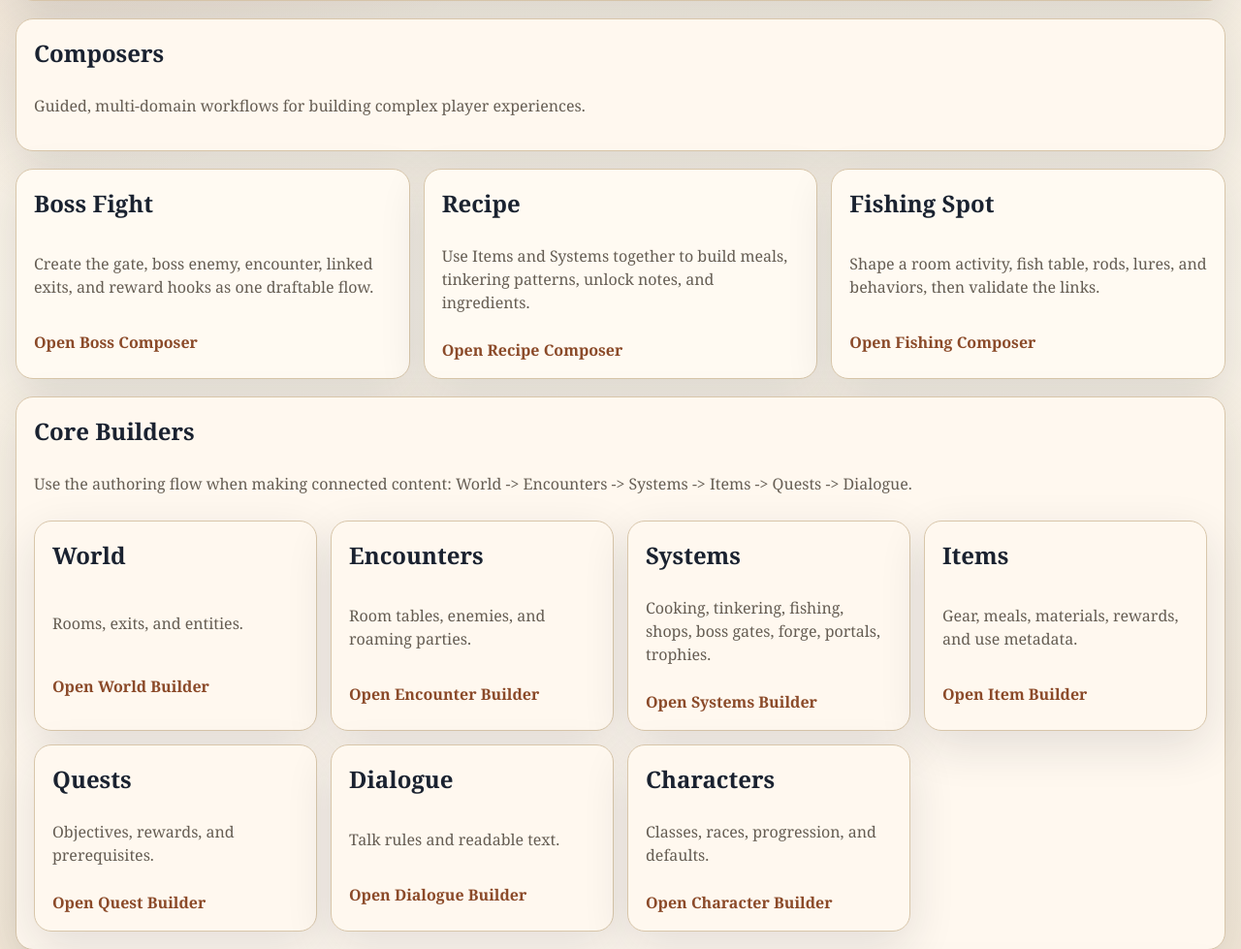
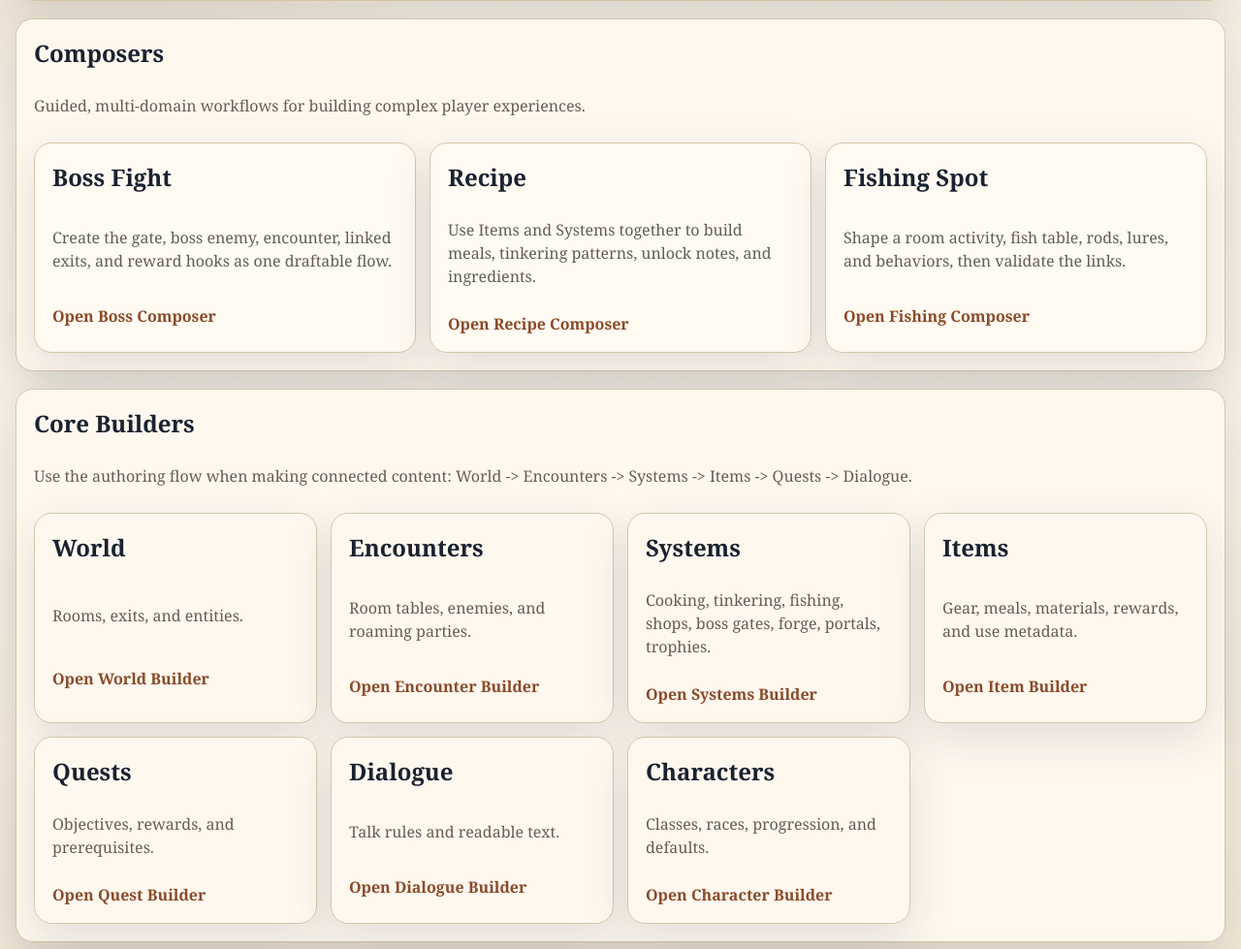
Before and after one commit to jcthom85/Brave, a Django app: template brave_game/web/templates/website/creator_index.html in a window 1280 px wide. Shown: the part 431-1410 px from the top of the page at 97% size. Run offline with Django 3.2, Linux system fonts and the light colour scheme; the template is opened without the code that fills it, so the values that code supplies are empty.

Commit message:
Group composer cards in Mission Control

```diff
--- a/brave_game/web/templates/website/creator_index.html
+++ b/brave_game/web/templates/website/creator_index.html
@@ -39,11 +39,11 @@
     <section class="rail">
       <h2>Composers</h2>
       <p>Guided, multi-domain workflows for building complex player experiences.</p>
-    </section>
-    <section class="grid">
-      <article class="card feature"><h2>Boss Fight</h2><p>Create the gate, boss enemy, encounter, linked exits, and reward hooks as one draftable flow.</p><a href="/creator/composers/boss/">Open Boss Composer</a></article>
-      <article class="card feature"><h2>Recipe</h2><p>Use Items and Systems together to build meals, tinkering patterns, unlock notes, and ingredients.</p><a href="/creator/composers/recipe/">Open Recipe Composer</a></article>
-      <article class="card feature"><h2>Fishing Spot</h2><p>Shape a room activity, fish table, rods, lures, and behaviors, then validate the links.</p><a href="/creator/composers/fishing/">Open Fishing Composer</a></article>
+      <div class="grid">
+        <article class="card feature"><h2>Boss Fight</h2><p>Create the gate, boss enemy, encounter, linked exits, and reward hooks as one draftable flow.</p><a href="/creator/composers/boss/">Open Boss Composer</a></article>
+        <article class="card feature"><h2>Recipe</h2><p>Use Items and Systems together to build meals, tinkering patterns, unlock notes, and ingredients.</p><a href="/creator/composers/recipe/">Open Recipe Composer</a></article>
+        <article class="card feature"><h2>Fishing Spot</h2><p>Shape a room activity, fish table, rods, lures, and behaviors, then validate the links.</p><a href="/creator/composers/fishing/">Open Fishing Composer</a></article>
+      </div>
     </section>
     <section class="rail">
       <h2>Core Builders</h2>
```
